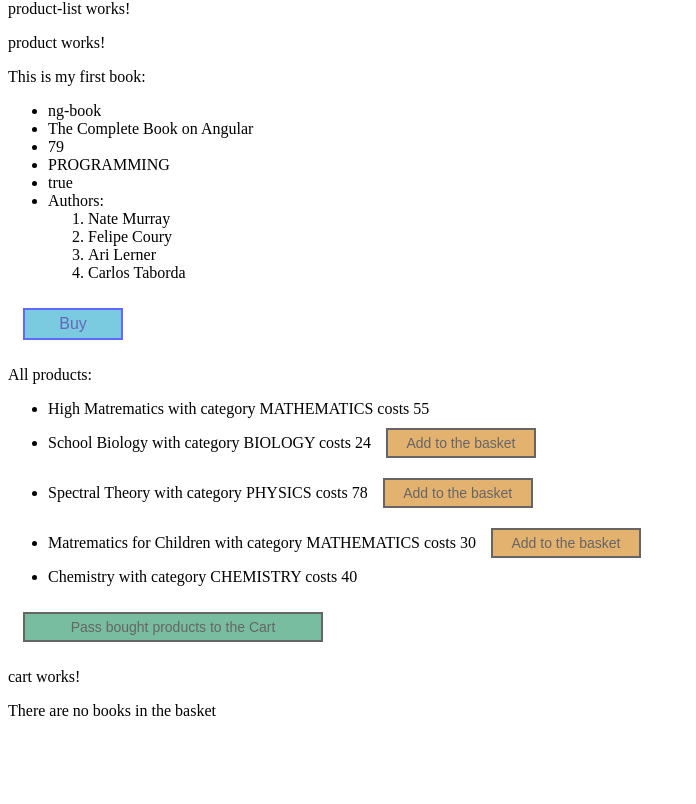
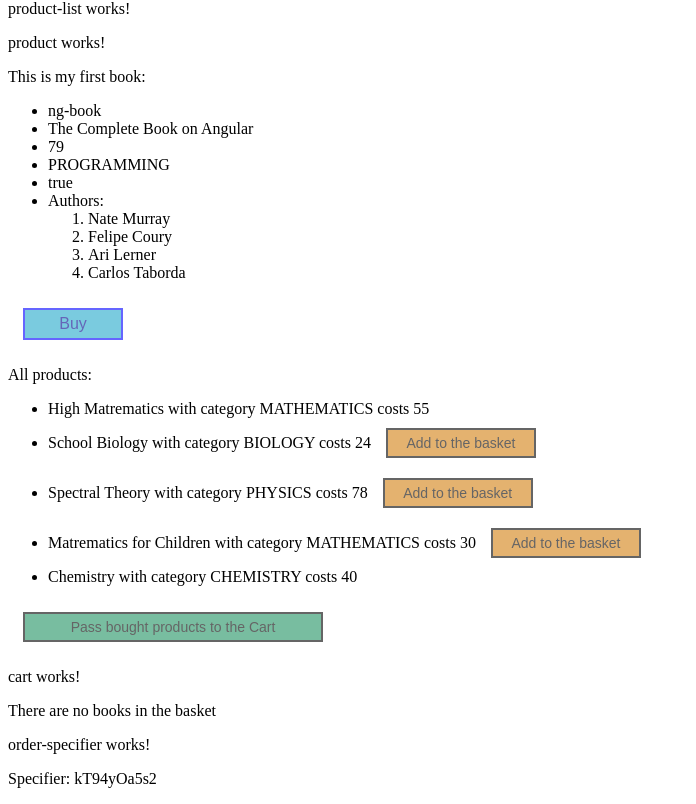
Before and after one commit to VZhyrytskiy/shop-4, an Angular app: page / in a window 1280 px wide. Shown: the part 447-1251 px from the top of the page, without its empty margins (0-696 px from the left). Before the commit the page ends 1183 px from the top, so only its background shows below. Built offline with nearby package versions, Linux system fonts and the light colour scheme.

Commit message:
feature: use order-specifier component

```diff
--- a/src/app/components/cart/cart.component.html
+++ b/src/app/components/cart/cart.component.html
@@ -38,3 +38,4 @@
 <ng-template #elseBlock>
 	<p>There are no books in the basket</p>
 </ng-template>
+<app-order-specifier></app-order-specifier>
--- a/src/app/components/products.module.ts
+++ b/src/app/components/products.module.ts
@@ -5,6 +5,7 @@ import { ProductComponent } from './product-list/product/product.component';
 import { ProductListComponent } from './product-list/product-list.component';
 import { CartComponent } from './cart/cart.component';
 import { CartItemComponent } from './cart/cart-item/cart-item.component';
+import { OrderSpecifierComponent } from './cart/order-specifier/order-specifier.component';
 
 @NgModule({
 	declarations: [
@@ -12,6 +13,7 @@ import { CartItemComponent } from './cart/cart-item/cart-item.component';
 		ProductListComponent,
 		CartComponent,
 		CartItemComponent,
+		OrderSpecifierComponent,
 	],
 	imports: [
 		CommonModule,
```
